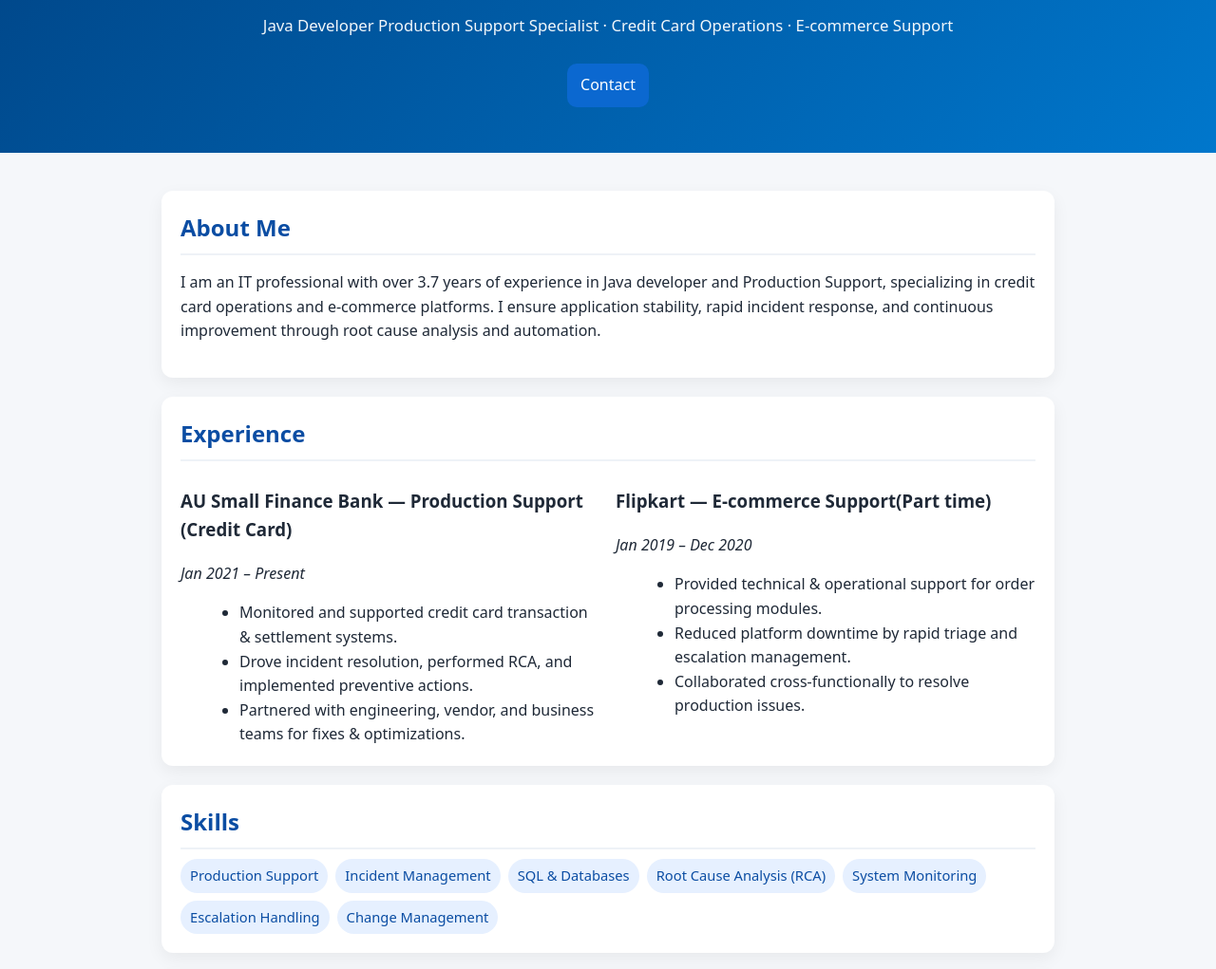
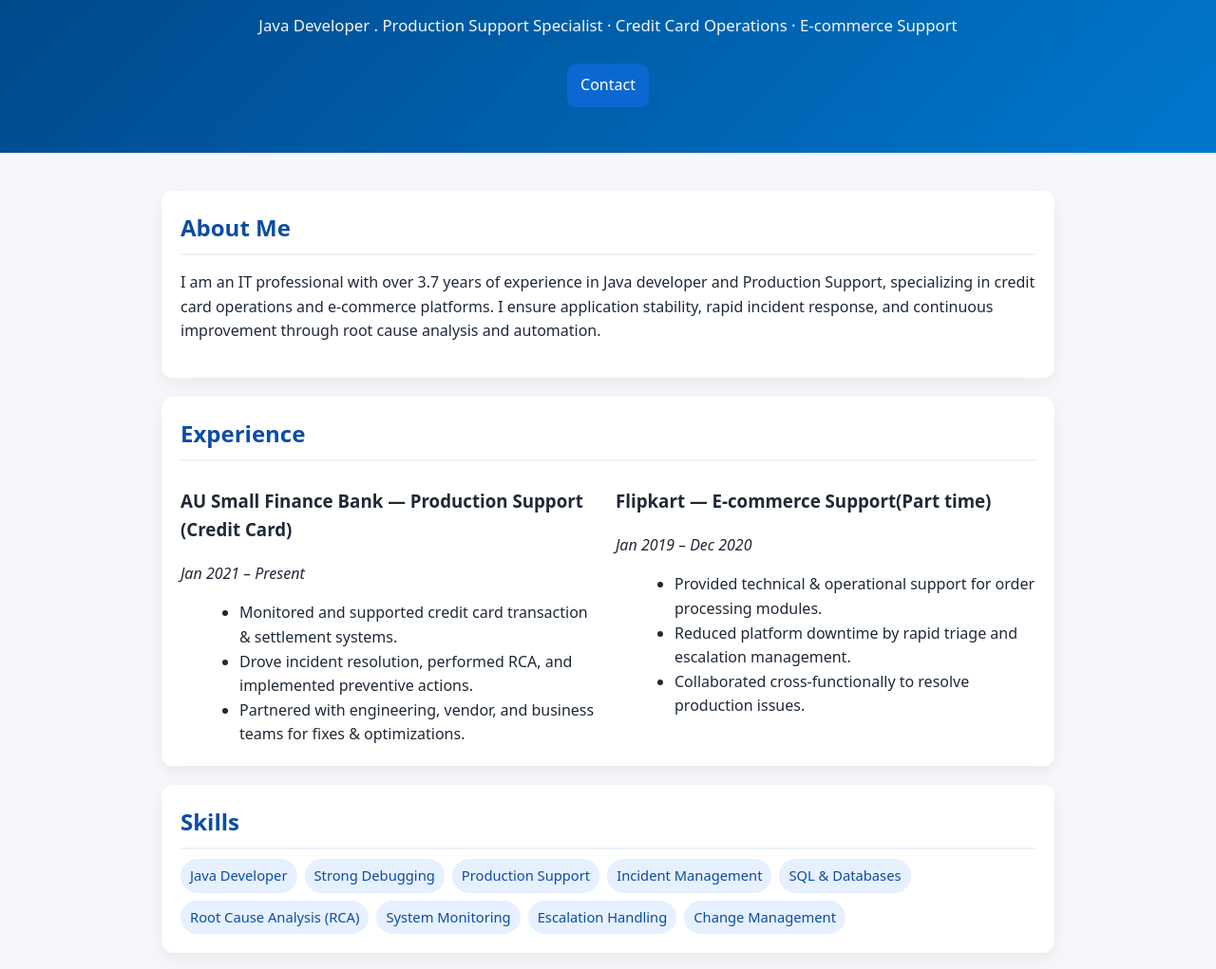
Before and after one commit to himanshubhadar/Portfolio, a plain HTML site: page index.html in a window 1280 px wide. Shown: the part 272-1293 px from the top of the page at 95% size. Drawn offline with Linux system fonts and the light colour scheme.

Commit message:
add skill

```diff
--- a/index.html
+++ b/index.html
@@ -28,7 +28,7 @@
   <header>
     <img src="profile.png" alt="Profile Photo">
     <h1>Himanshu Kumar Singh</h1>
-    <p class="sub">Java Developer Production Support Specialist · Credit Card Operations · E‑commerce Support</p>
+    <p class="sub">Java Developer . Production Support Specialist · Credit Card Operations · E‑commerce Support</p>
     <a class="cta" href="#contact">Contact</a>
   </header>
 
@@ -65,6 +65,8 @@
     <section>
       <h2>Skills</h2>
       <div class="skills">
+	    <span class="chip">Java Developer</span>
+		<span class="chip">Strong Debugging</span>
         <span class="chip">Production Support</span>
         <span class="chip">Incident Management</span>
         <span class="chip">SQL & Databases</span>
@@ -72,6 +74,7 @@
         <span class="chip">System Monitoring</span>
         <span class="chip">Escalation Handling</span>
         <span class="chip">Change Management</span>
+
       </div>
     </section>
 
```
